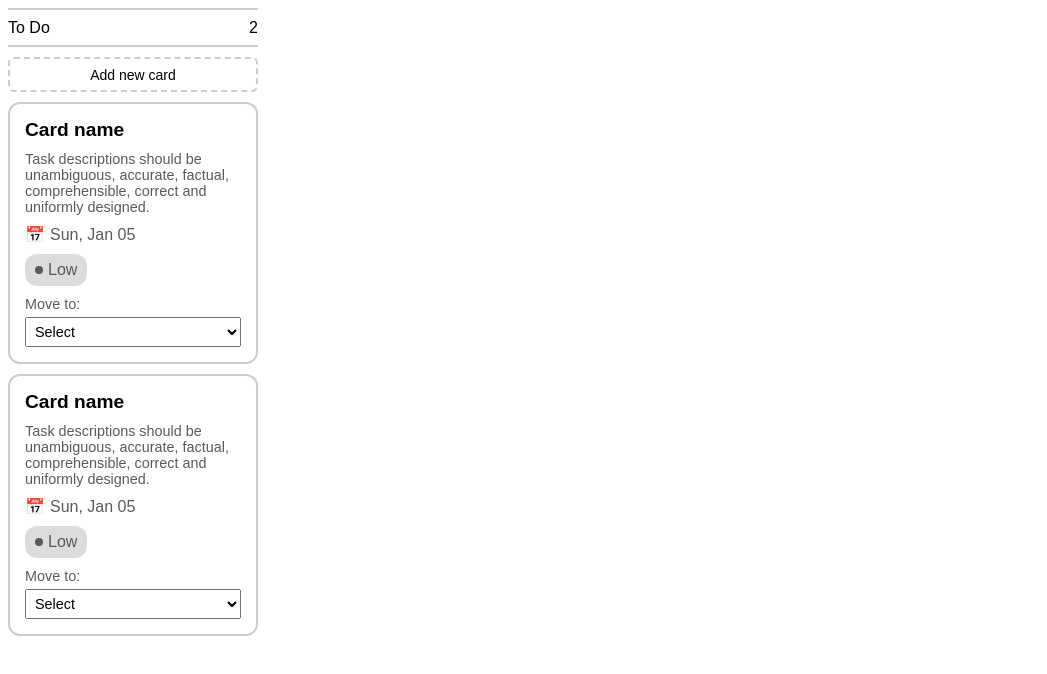
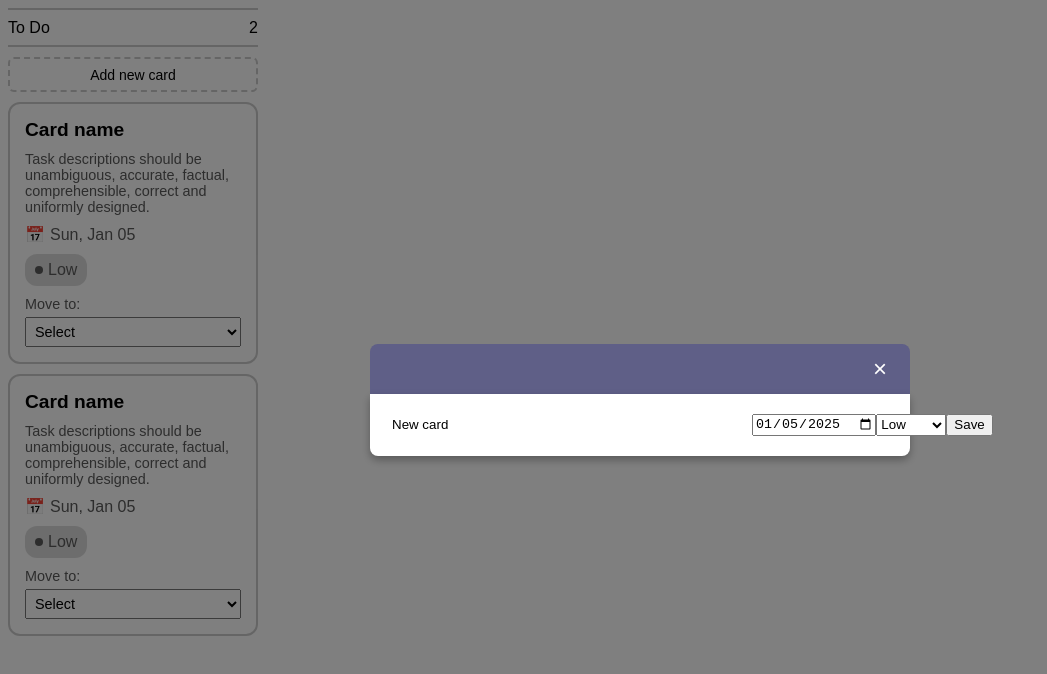
Before and after one commit to Fawa24/taskboard, a React app in the folder client/: page / in a window 1280 px wide. Both pictures are taken after a click on the button "Add new card". Shown: the top 674 px of the page, without its empty margins (0-1047 px from the left). Built offline with nearby package versions, Linux system fonts and the light colour scheme; the HTML template or start-up script is replaced by a standard one.

Commit message:
Added "Create card' modal window, implemented logic for saving on frontend

```diff
--- a/client/package.json
+++ b/client/package.json
@@ -11,7 +11,8 @@
   },
   "dependencies": {
     "react": "^18.3.1",
-    "react-dom": "^18.3.1"
+    "react-dom": "^18.3.1",
+    "react-modal": "^3.16.3"
   },
   "devDependencies": {
     "@eslint/js": "^9.17.0",
--- /dev/null
+++ b/client/src/Components/TaskCardGroup/CreateCardModal.tsx
@@ -0,0 +1,64 @@
+import React, {useEffect, useState} from "react";
+import { CreateCardModalFormProps } from "../../Models/CreateCardModalFormProps";
+import { Priority } from "../../Enums/Priority";
+
+const CreateCardModal: React.FC<CreateCardModalFormProps> = ({ isOpen, onClose, onSave }) => {
+  if (!isOpen) return null;
+  const [name, setName] = useState('New card');
+  const [description, setDescription] = useState('');
+  const [date, setDate] = useState<string>(new Date().toISOString().split('T')[0]);
+  const [priority, setPriority] = useState(Priority.Low);
+
+  const onCardNameChange = (newName: string) => {
+    setName(newName);
+  }
+
+  const onCardDescriptionChange = (newDescription: string) => {
+    setDescription(newDescription);
+  }
+
+  const onCardDateChange = (newDate: string) => {
+    setDate(newDate);
+  }
+
+  const onCardPriorityChange = (newPriority: Priority) => {
+    setPriority(newPriority);
+  }
+
+  const handleSave = () => {
+    onSave({name: name, description: description, date: new Date(date), priority: priority});
+    onClose();
+  };
+
+  return (
+    isOpen && (
+      <div className="modal-backdrop">
+        <div className="modal-header">
+          <button className="close" onClick={onClose}>
+            &times;
+          </button>
+        </div>
+        <div className="modal-content">
+          <input value={name} onChange={(e) => onCardNameChange(e.target.value)} className="no-border-input" />
+          <input value={description} onChange={(e) => onCardDescriptionChange(e.target.value)} className="no-border-input" />
+          <input type="date" value={date} onChange={(e) => onCardDateChange(e.target.value)} />
+          <select value={Priority[priority]} onChange={(e) => {
+              const newPriority = Priority[e.target.value as keyof typeof Priority];
+              onCardPriorityChange(newPriority);
+            }}>
+            {Object.keys(Priority)
+              .filter((key) => isNaN(Number(key)))
+              .map((key) => (
+            <option key={key} value={key}>
+              {key}
+            </option>
+            ))}
+          </select>
+          <button onClick={handleSave}>Save</button>
+        </div>
+      </div>
+    )
+  );
+};
+
+export default CreateCardModal;
--- a/client/src/Components/TaskCardGroup/TaskCardGroup.tsx
+++ b/client/src/Components/TaskCardGroup/TaskCardGroup.tsx
@@ -1,8 +1,32 @@
-import React from "react";
+import React, { useState } from "react";
 import { TaskCardGroupVM } from "../../Models/TaskCardGroupVM";
 import { TaskCard } from "../TaskCard/TaskCard";
+import { TaskCardVM } from "../../Models/TaskCardVM";
+import CreateCardModal from "./CreateCardModal";
+import { Priority } from "../../Enums/Priority";
+import { CreateNewTaskCardDTO } from "../../Models/CreateNewTaskCardDTO";
 
 export function TaskCardGroup({group}: {group: TaskCardGroupVM}) {
+  const [isModalOpen, setIsModalOpen] = useState(false);
+
+  const handleOpenModal = (card?: TaskCardVM) => {
+    setIsModalOpen(true);
+  };
+
+  const handleCloseModal = () => {
+    setIsModalOpen(false);
+  };
+
+  const handleSaveCard = (card: CreateNewTaskCardDTO) => {
+    group.tasks.push({
+      id: 0,
+      name: card.name,
+      description: card.description,
+      date: card.date,
+      priority: card.priority
+    });
+  };
+
   return <div style={{
       display: 'flex',
       flexDirection: 'column',
@@ -27,11 +51,17 @@ export function TaskCardGroup({group}: {group: TaskCardGroupVM}) {
       border: '2px dashed #ccc',
       background: 'white',
       borderRadius: '6px',
-      fontSize: '14px'}}>
+      fontSize: '14px'}}
+      onClick={() => handleOpenModal()}>
       Add new card
     </button>
     {group.tasks.map(x =>
       <TaskCard card={x} />
     )}
+    <CreateCardModal
+    isOpen={isModalOpen}
+    onClose={handleCloseModal}
+    onSave={handleSaveCard}
+    />
   </div>
 }
--- /dev/null
+++ b/client/src/Models/CreateCardModalFormProps.ts
@@ -0,0 +1,7 @@
+import { CreateNewTaskCardDTO } from './CreateNewTaskCardDTO.ts';
+
+export interface CreateCardModalFormProps {
+  isOpen: boolean;
+  onClose: () => void;
+  onSave: ( card: CreateNewTaskCardDTO ) => void;
+}
--- /dev/null
+++ b/client/src/Models/CreateNewTaskCardDTO.ts
@@ -0,0 +1,8 @@
+import { Priority } from "../Enums/Priority";
+
+export interface CreateNewTaskCardDTO {
+  name: string;
+  description: string;
+  date: Date;
+  priority: Priority;
+}
--- /dev/null
+++ b/client/src/styles.css
@@ -0,0 +1,57 @@
+/* src/styles.css */
+.modal-backdrop {
+  display: flex;
+  flex-direction: column;
+  position: fixed;
+  top: 0;
+  left: 0;
+  right: 0;
+  bottom: 0;
+  background: rgba(0, 0, 0, 0.5);
+  display: flex;
+  justify-content: center;
+  align-items: center;
+  z-index: 1000;
+}
+
+.modal-content {
+  display: flex;
+  background-color: white;
+  padding: 20px;
+  border-bottom-left-radius: 8px;
+  border-bottom-right-radius: 8px;
+  width: 80%;
+  max-width: 500px;
+  box-shadow: 0 4px 8px rgba(0, 0, 0, 0.3);
+  position: relative;
+}
+
+.modal-header {
+  display: flex;
+  justify-content: right;
+  border-top-left-radius: 8px;
+  border-top-right-radius: 8px;
+  width: 80%;
+  max-width: 500px;
+  padding: 10px 10px 10px 30px;
+  background-color: rgb(95, 95, 135);
+}
+
+.close {
+  border: 0;
+  border-radius: 6px;
+  width: 40px;
+  background-color: rgba(0, 0, 0, 0);
+  color: white;
+  font-size: 24px;
+  cursor: pointer;
+  transition: background-color 0.5s ease
+}
+
+.close:hover {
+  background-color: rgb(81, 81, 115);
+}
+
+.no-border-input {
+  border: 0;
+}
```
Also changed, not shown: client/src/main.jsx (+4 -3 lines), 1 other file (tests, documents, lock files or other folders).
